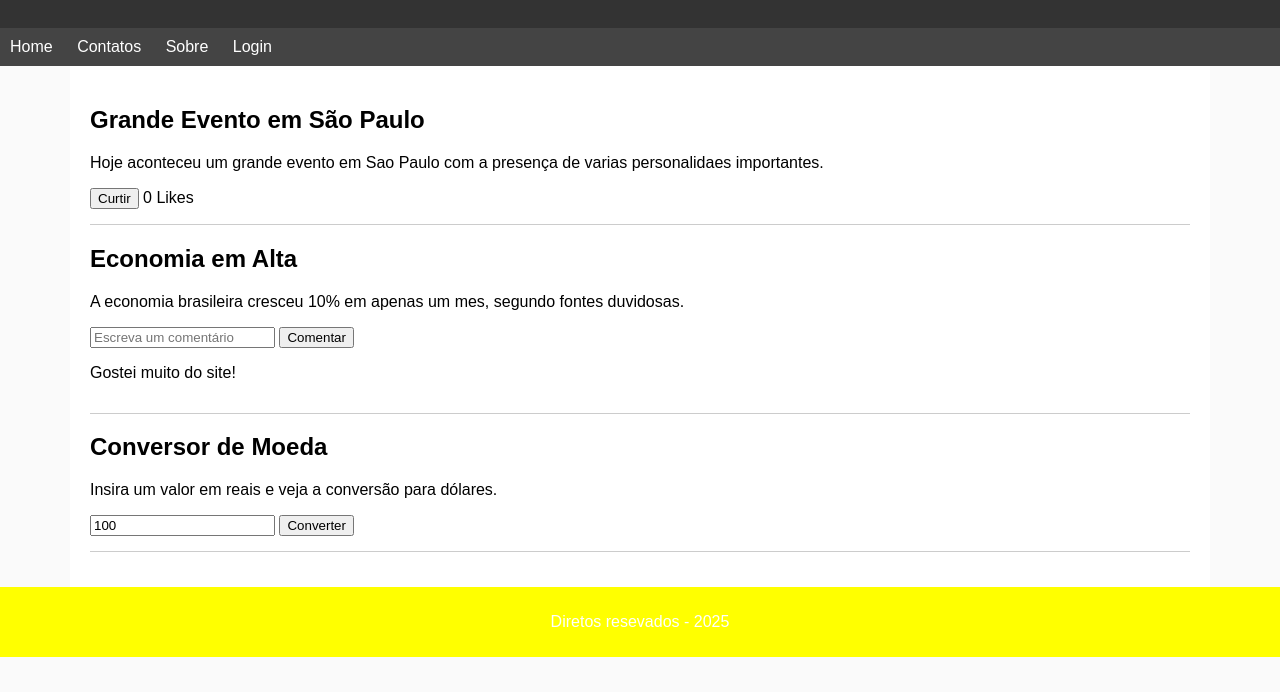
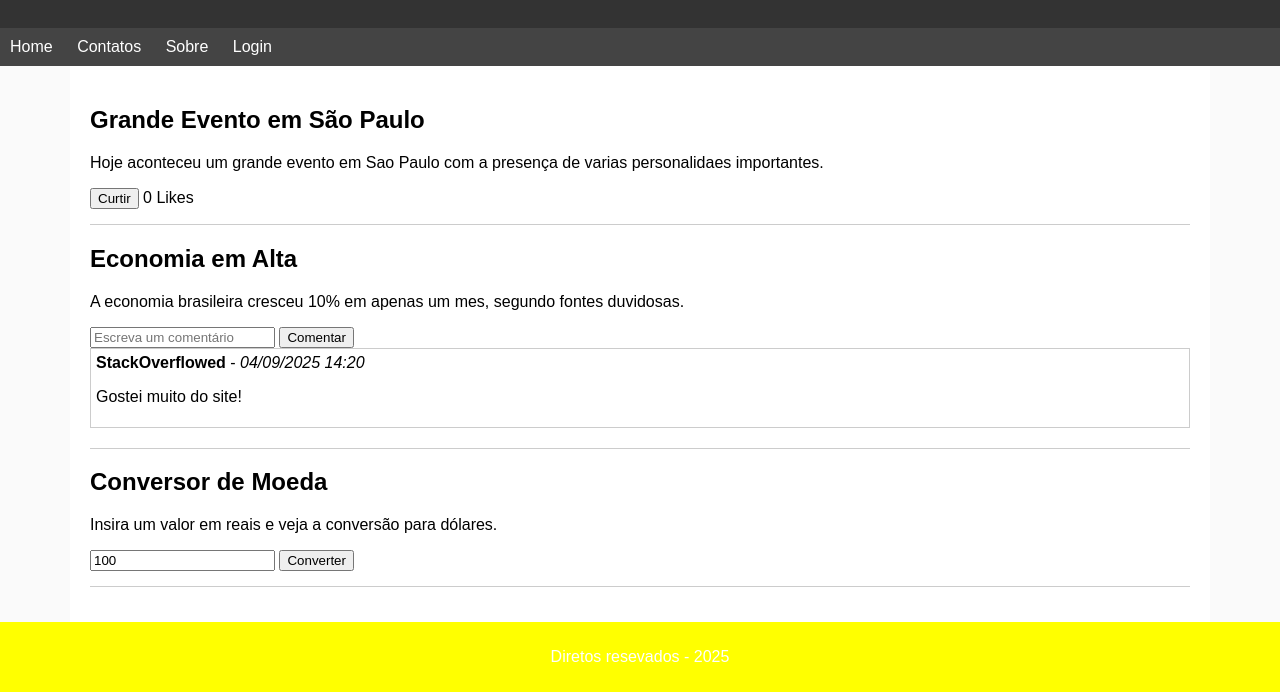
Before and after one commit to anmiguel2321-dot/site-bugado, a plain HTML site: page index.html in a window 1280 px wide. Both pictures are taken after a click on the button "Comentar". Shown: the part 116-808 px from the top of the page. Drawn offline with Linux system fonts and the light colour scheme.

Commit message:
Update index.html

```diff
--- a/index.html
+++ b/index.html
@@ -111,9 +111,29 @@
       "O melhor portal de notícias que já vi!"
     ];
 
+    const usuarios = [
+      "BugHunter123", "ShaolinMatadorDePorco", "BananaExplosiva", "MestreDoCtrlC", "GaloFalanteX", "PytonaVirus", "RatoDoSpam", "CamaleaoDoMal", "StackOverflowed", "ZekaP4uGordinho"
+    ];
+
     document.getElementById("comentarioBtn").onclick = function() {
-      const index = Math.floor(Math.random() * elogios.length);
-      document.getElementById("comentarios").innerHTML += "<p>" + elogios[index] + "</p>";
+      // Escolhe elogio e usuário aleatório
+      const elogio = elogios[Math.floor(Math.random() * elogios.length)];
+      const usuario = usuarios[Math.floor(Math.random() * usuarios.length)];
+
+      // Pega data/hora atual
+      const agora = new Date();
+      const dataStr = agora.toLocaleDateString("pt-BR");
+      const horaStr = agora.toLocaleTimeString("pt-BR", {hour: '2-digit', minute:'2-digit'});
+
+      // Cria o HTML do comentário
+      const comentarioHTML = `
+        <div style="border:1px solid #ccc; padding:5px; margin-bottom:5px;">
+          <strong>${usuario}</strong> - <em>${dataStr} ${horaStr}</em>
+          <p>${elogio}</p>
+        </div>
+      `;
+
+      document.getElementById("comentarios").innerHTML += comentarioHTML;
     };
 
     // Será que esse calculo está correto?
```
